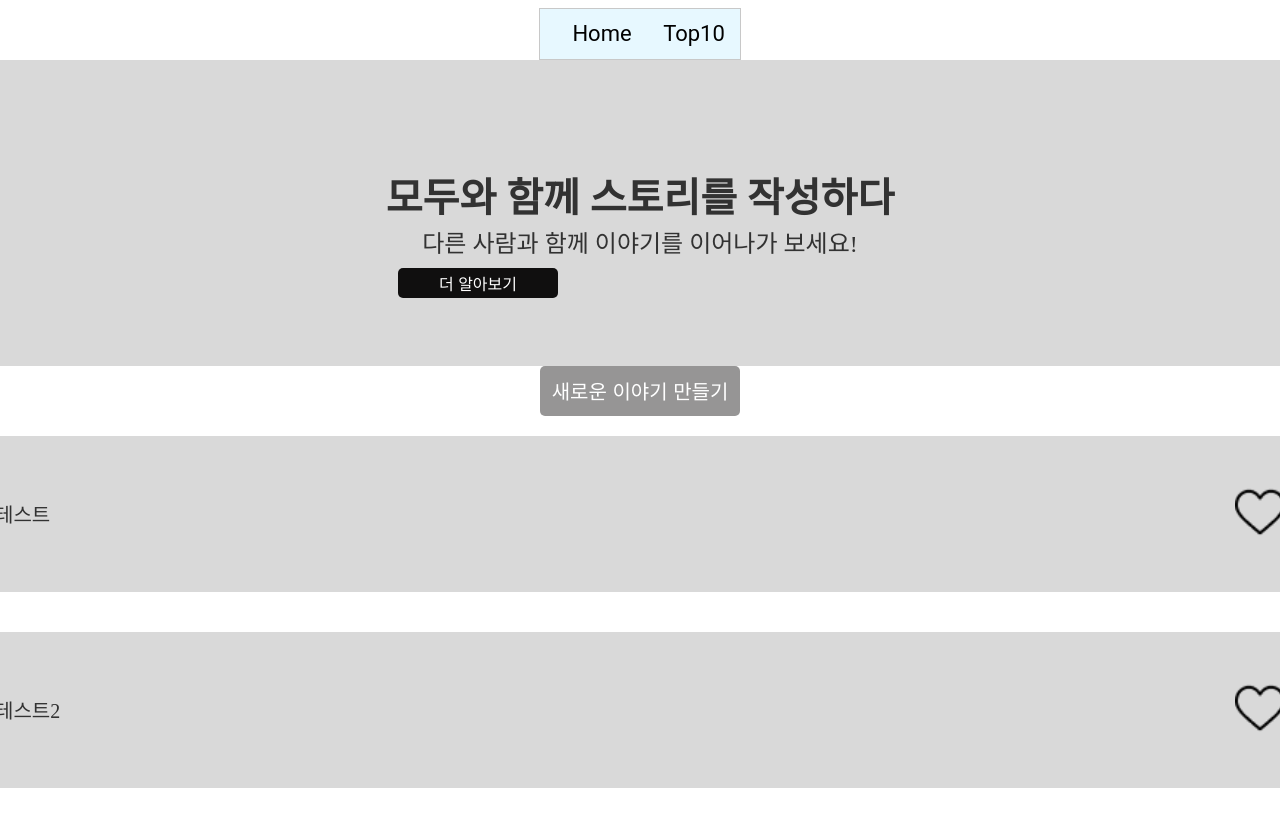
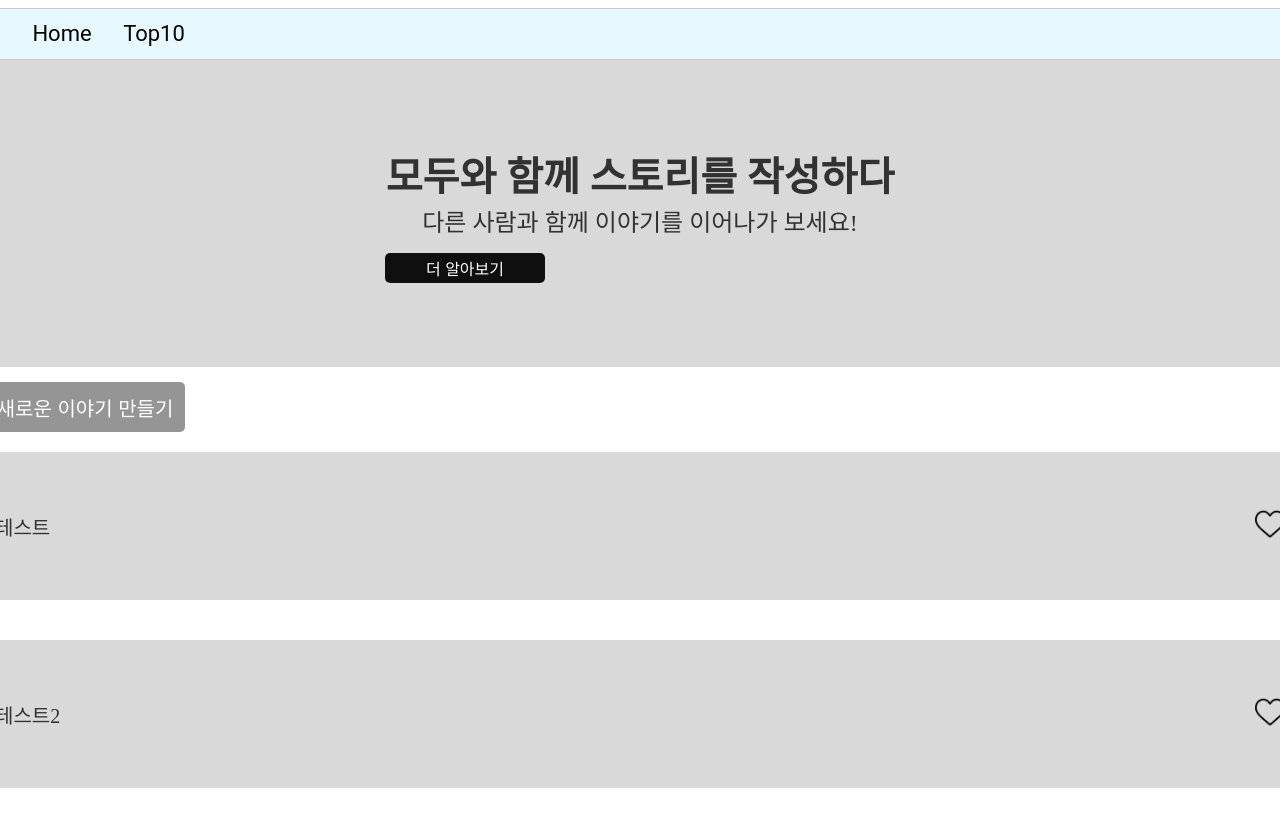
Before and after one commit to KMU-WINK/wink-miniproject-1-, a React (Create React App) app in the folder frontend/: page / in a window 1280 px wide. Built offline with nearby package versions, Linux system fonts and the light colour scheme; no server answers.

Commit message:
work hearttoggle

```diff
--- a/frontend/src/Pages/MainPage.js
+++ b/frontend/src/Pages/MainPage.js
@@ -1,11 +1,11 @@
-import React, { useEffect, useState } from 'react';
+import React, { useEffect, useState, useCallback } from 'react';
 import axios from 'axios';
 import { useNavigate } from 'react-router-dom';
 import styled from 'styled-components';
 import Bar from '../components/Header.js';
 import HeartToggle from '../components/HeartToggle';
 import WritePostButton from '../components/Buttons/WritePostButton.js';
-import MoreInfoButton from '../components/MoreInfoButton.js';
+import MoreInfoButton from '../components/Buttons/MoreInfoButton.js';
 
 const PageContainer = styled.div`
     position: relative;
@@ -17,8 +17,10 @@ const PageContainer = styled.div`
 `;
 
 const ButtonContainer = styled.div`
-    top: 526px;
-    left: 75px;
+    margin-top: 15px;
+    display: flex;
+    justify-content: flex-start;
+    width: 1310px;
     padding: 0;
 `;
 
@@ -30,7 +32,7 @@ const Box = styled.div`
     align-items: center;
     justify-content: space-between;
     padding: 10px;
-    margin: 20px 0;
+    margin: 20px;
     text-align: center;
     font-size: 16px;
     color: #323232;
@@ -47,9 +49,9 @@ const MainBox = styled.div`
     background-color: #D9D9D9;
     width: 1290px;
     height: 398px;
+    padding: 10px;
     display: flex;
     flex-direction: column;
-    align-items: center;
     justify-content: center;
     text-align: center;
 `;
@@ -65,6 +67,12 @@ const StoryTitle = styled.div`
     color: #323232;
 `;
 
+const ButtonWrapper = styled.div`
+    margin-top: 15px;
+    display: flex;
+    margin-left: 390px;
+`;
+
 const Mainpage = () => {
     const [data, setData] = useState(null);
     const [stories, setStories] = useState([
@@ -74,16 +82,32 @@ const Mainpage = () => {
             title: '테스트',
             author: '김태일',
             content: '안녕하세요',
+            liked: false,
         },
         {
             id: 2,
             title: '테스트2',
             author: '김태일',
             content: '안녕하세요22',
+            liked: false,
         },
     ]);
     //경로 이동시켜줄 때
     const navigate = useNavigate();
+
+    const handleBoxClick = (id) => {
+        setStories(stories.map(story =>
+            story.id === id ? { ...story, liked: !story.liked } : story
+        ));
+        navigate('/detailpage');
+    };
+
+    const handleHeartClick = (e, id) => {
+        e.stopPropagation();  // 이벤트 전파 방지
+        setStories(stories.map(story =>
+            story.id === id ? { ...story, liked: !story.liked } : story
+        ));
+    };
 
     //처음 렌더링 시 호출
     useEffect(() => {
@@ -106,10 +130,6 @@ const Mainpage = () => {
             });
     }, []);
 
-    const handleBoxClick = () => {
-        navigate('/detailpage');
-    };
-
     return (
         <PageContainer>
             <Bar />
@@ -118,7 +138,9 @@ const Mainpage = () => {
                 <Line size="40px"></Line>
                 <Line size="40px"></Line>
                 <Line size="24px">다른 사람과 함께 이야기를 이어나가 보세요!</Line>
-                <MoreInfoButton />
+                <ButtonWrapper>
+                    <MoreInfoButton />
+                </ButtonWrapper>
             </MainBox>
             <ButtonContainer>
                 <WritePostButton />
@@ -126,7 +148,10 @@ const Mainpage = () => {
             {stories.map(story => (
                 <Box key={story.id} onClick={handleBoxClick}>
                     <StoryTitle>{story.title}</StoryTitle>
-                    <HeartToggle />
+                    <HeartToggle
+                        isFilled={story.liked}
+                        onClick={(e) => handleHeartClick(e, story.id)}
+                    />
                 </Box>
             ))}
         </PageContainer>
--- a/frontend/src/components/MoreInfoButton.js
+++ b/frontend/src/components/Buttons/MoreInfoButton.js
@@ -13,9 +13,6 @@ const StyledButton = styled.button`
     height: 30px;
     font-weight: 500;
     text-align: center;
-    position: absolute;
-    top: 260px;
-    left: 390px;
 `;
 
 const MoreInfoButton = () => {
--- a/frontend/src/components/Header.js
+++ b/frontend/src/components/Header.js
@@ -11,6 +11,7 @@ const WebBar = styled.div`
     border: 1px solid #C8C8C8;
     background: #E7F8FF;
     padding-left: 16px;
+    width: 100%;
 `;
 
 const HomeLink = styled(Link)`
--- a/frontend/src/components/HeartToggle.js
+++ b/frontend/src/components/HeartToggle.js
@@ -1,20 +1,14 @@
-import React, { useState } from 'react';
+import React from 'react';
 import emptyHeart from '../assets/emptyHeart.png';
 import filledHeart from '../assets/filledHeart.png';
 
-const HeartToggle = () => {
-  const [isFilled, setIsFilled] = useState(false);
-
-  const toggleHeart = () => {
-    setIsFilled(!isFilled);
-  };
-
+const HeartToggle = ({ isFilled, onClick }) => {
   return (
-    <div onClick={toggleHeart} style={{ cursor: 'pointer' }}>
+    <div onClick={e => { e.stopPropagation(); onClick(e); }} style={{ cursor: 'pointer' }}>
       {isFilled ? (
-        <img src={filledHeart} alt="Filled Heart" style={{ width: '50px', height: '50px' }} />
+        <img src={filledHeart} alt="Filled Heart" style={{ width: '30px', height: '30px' }} />
       ) : (
-        <img src={emptyHeart} alt="Empty Heart" style={{ width: '50px', height: '50px' }} />
+        <img src={emptyHeart} alt="Empty Heart" style={{ width: '30px', height: '30px' }} />
       )}
     </div>
   );
```
